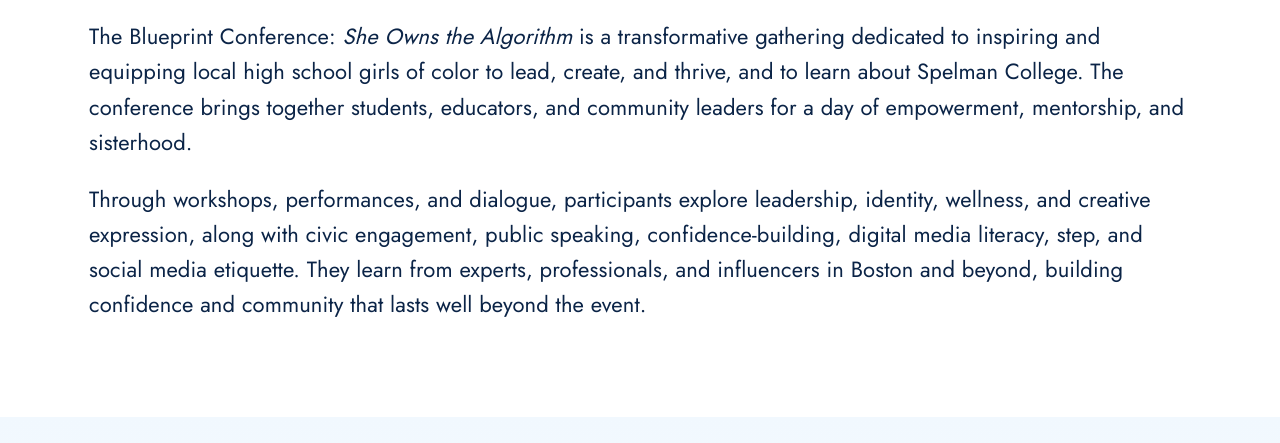
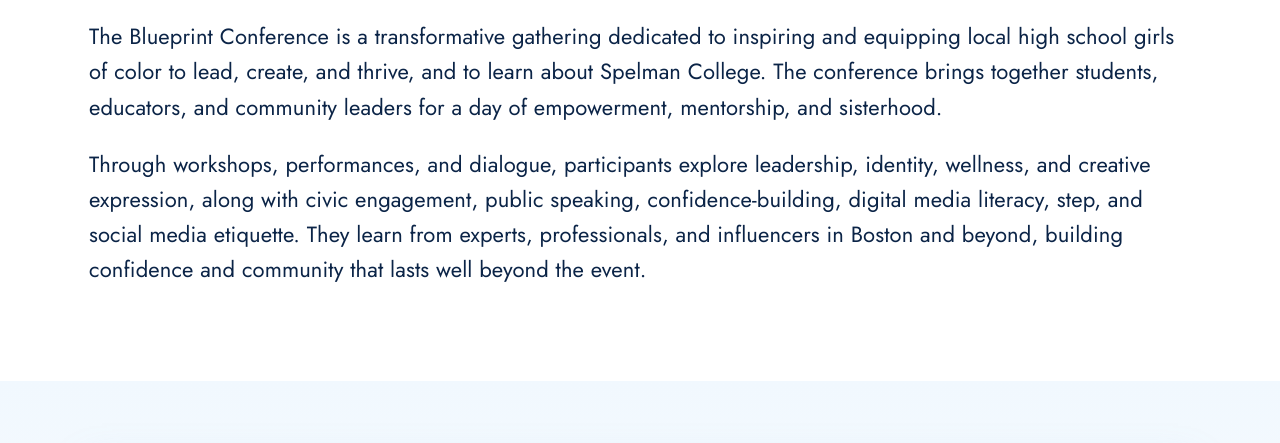
Before and after one commit to naascboston/website, a plain HTML site: page blueprint.html in a window 1280 px wide. Shown: the part 357-800 px from the top of the page. Drawn offline with Linux system fonts and the light colour scheme.

Commit message:
Remove redundant text from conference description

```diff
--- a/blueprint.html
+++ b/blueprint.html
@@ -32,7 +32,7 @@
 <div class="wrap">
   <h1>Blueprint Girls Conference</h1>
   <p>The NAASC Boston Blueprint Conference is an empowering experience designed to educate, inspire, and uplift girls ages 14–18 through leadership development, mentorship, and community connection.</p>
-  <p>The Blueprint Conference: <em>She Owns the Algorithm</em> is a transformative gathering dedicated to inspiring and equipping local high school girls of color to lead, create, and thrive, and to learn about Spelman College. The conference brings together students, educators, and community leaders for a day of empowerment, mentorship, and sisterhood.</p>
+  <p>The Blueprint Conference is a transformative gathering dedicated to inspiring and equipping local high school girls of color to lead, create, and thrive, and to learn about Spelman College. The conference brings together students, educators, and community leaders for a day of empowerment, mentorship, and sisterhood.</p>
   <p>Through workshops, performances, and dialogue, participants explore leadership, identity, wellness, and creative expression, along with civic engagement, public speaking, confidence-building, digital media literacy, step, and social media etiquette. They learn from experts, professionals, and influencers in Boston and beyond, building confidence and community that lasts well beyond the event.</p>
 </div>
 <div class="band"><div class="wrap">
```
